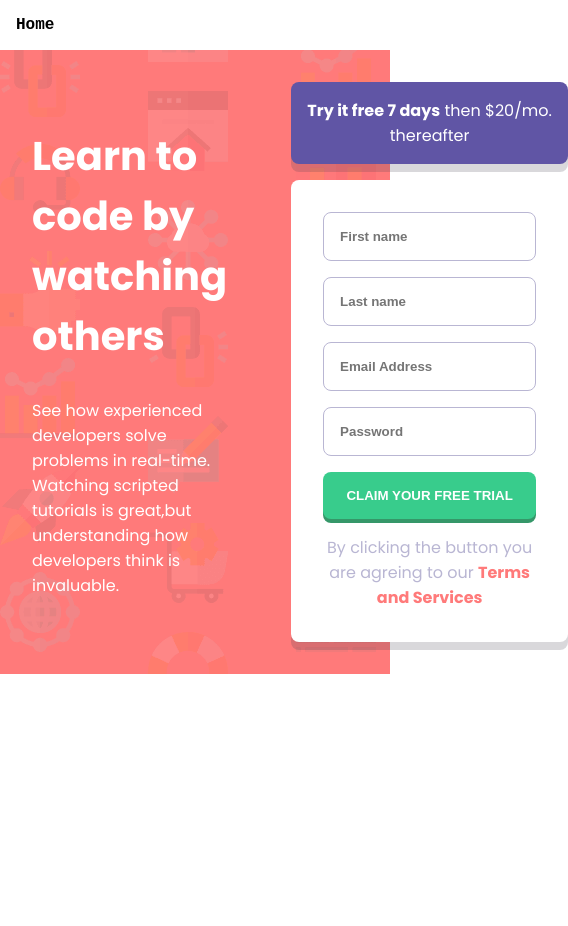
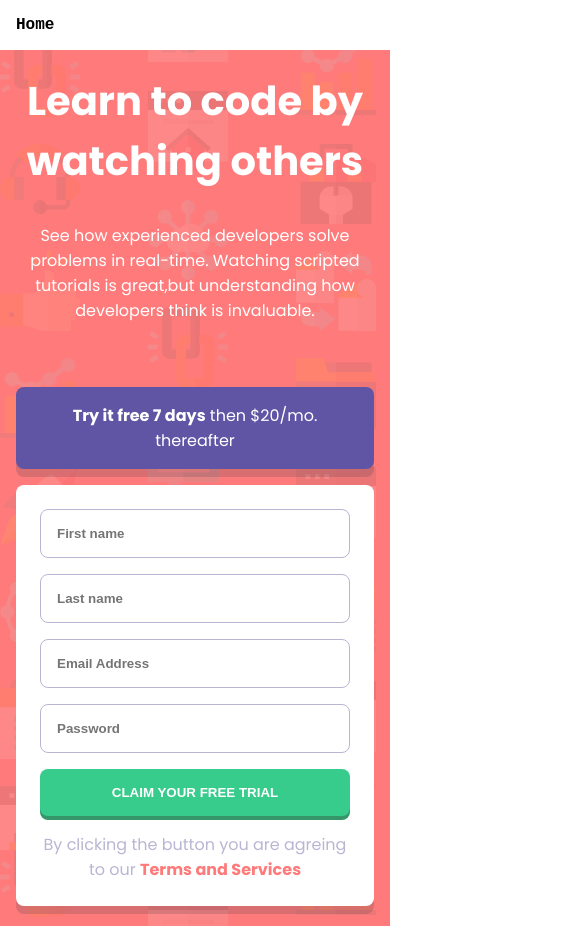
Before and after one commit to TPdkr/frontend_challenges, a React (Vite) app in the folder my-solutions/: page /frontend_challenges/input-form in a window 390 px wide. Shown: the whole page, 568 px wide, since content can reach past the window. Before the commit the page ends 844 px from the top, so only its background shows below. Built offline with nearby package versions, Linux system fonts and the light colour scheme.

Commit message:
i think everything should work now

```diff
--- a/my-solutions/src/signup-form/inputform.jsx
+++ b/my-solutions/src/signup-form/inputform.jsx
@@ -4,12 +4,19 @@ import { useState } from "react";
 function InputForm(){
     const [inputs, setInputs] = useState({});
 
-    const handleChange = (e) => {
+    function handleChange(e) {
         const name = e.target.name;
         const value = e.target.value;
 
         setInputs(values => ({...values, [name]:value}));
     }
+
+    function handleSubmit(e) {
+        e.preventDefault();
+        alert(`Hello dear ${inputs.firstname} ${inputs.lastname}`);
+    }
+
+
 
     return (
         <div className={styles.inputForm}>
@@ -29,7 +36,7 @@ function InputForm(){
 
                     </div>
                     <div className={styles.window}>
-                        <form>
+                        <form onSubmit={handleSubmit}>
                             <InputField
                             name="firstname"
                             value={inputs.firstname}
@@ -49,6 +56,7 @@ function InputForm(){
                             value={inputs.email}
                             handleChange={handleChange}
                             placeholder="Email Address"
+                            pattern="^[a-zA-Z0-9._%+-]+@[a-zA-Z0-9.-]+\.[a-zA-Z]{2,}$"
                             ></InputField>
 
                             <InputField
@@ -56,6 +64,8 @@ function InputForm(){
                             value={inputs.password}
                             handleChange={handleChange}
                             placeholder="Password"
+                            type="password"
+                            pattern="^[a-zA-Z0-9]{5,}$"
                             ></InputField>
 
                             <input className={styles.inputField} type="submit" value="CLAIM YOUR FREE TRIAL"/>
@@ -71,18 +81,37 @@ function InputForm(){
     );
 }
 
-function InputField({name, value, handleChange, placeholder, pattern="/^[a-zA-Z]+$/"}){
+function InputField({name, value, handleChange, placeholder, pattern="^[a-zA-Z]+$", type="text"}){
+    const pattern_adj = new RegExp(pattern);
+
+    const [message, setMessage]= useState("");
+
     return (
+        <div>
             <input
-            type="text"
+                type={type}
                 name={name}
                 value={value}
-            onChange={handleChange}
-            className={styles.inputField}
+                onChange={(e)=>{
+                    if (!e.target.value){
+                        setMessage(`${placeholder} cannot be empty`);
+                    } else if (!pattern_adj.test(e.target.value)) {
+                        setMessage(`Looks like this is not ${placeholder}`);
+                    } else {
+                        setMessage("");
+                    }
+
+                    handleChange(e);
+                }}
+                className={`${styles.inputField} ${(message)? styles.error : ""}`}
                 placeholder={placeholder}
                 required
                 pattern={pattern}
             />
+            <div className={styles.errorMessage}>
+                {message}
+            </div>
+        </div>
     );
 }
 
--- a/my-solutions/src/signup-form/inputform.module.css
+++ b/my-solutions/src/signup-form/inputform.module.css
@@ -12,30 +12,6 @@
     --shadow: rgba(var(--NeutralGrayrgb), 0.2);
 }
 
-/*@font-face {
-    font-family: 'Poppins';
-    src:
-        url('./fonts/Poppins-Black.ttf'),
-        url('./fonts/Poppins-BlackItalic.ttf'),
-        url('./fonts/Poppins-Bold.ttf'),
-        url('./fonts/Poppins-BoldItalic.ttf'),
-        url('./fonts/Poppins-ExtraBold.ttf'),
-        url('./fonts/Poppins-ExtraBoldItalic.ttf'),
-        url('./fonts/Poppins-ExtraLight.ttf'),
-        url('./fonts/Poppins-ExtraLightItalic.ttf'),
-        url('./fonts/Poppins-Italic.ttf'),
-        url('./fonts/Poppins-Light.ttf'),
-        url('./fonts/Poppins-LightItalic.ttf'),
-        url('./fonts/Poppins-Medium.ttf'),
-        url('./fonts/Poppins-MediumItalic.ttf'),
-        url('./fonts/Poppins-Regular.ttf'),
-        url('./fonts/Poppins-SemiBold.ttf'),
-        url('./fonts/Poppins-SemiBoldItalic.ttf'),
-        url('./fonts/Poppins-Thin.ttf'),
-        url('./fonts/Poppins-ThinItalic.ttf')
-        ;
-}*/
-
 .inputForm{
     display: grid;
     /*style*/
@@ -44,6 +20,8 @@
     font-family: 'Poppins';
     color: white;
     padding: 2rem;
+
+    min-height: 100vh;
 
 }
 
@@ -54,6 +32,16 @@
     grid-template-columns: 1fr 1fr;
     gap: 4rem;
     margin: auto;
+}
+
+@media (max-width: 37rem){
+    .inputForm{
+        padding: 1rem;
+    }
+
+    .content{
+        grid-template-columns: 1fr;
+    }
 }
 
 .content div{
@@ -84,13 +72,38 @@
     text-align: left;
 }
 
+@media (max-width: 37rem){
+    .header{
+        text-align: center;
+    }
+}
+
+/*
+===============================================================================
+ISLAND
+===============================================================================
+*/
+
 .island{
     background-color: var(--AccentPurple);
     padding: 1rem;
     border-radius: 0.5rem;
     box-shadow: 0 0.5rem  0 var(--shadow);
-    text-align: center;
+    text-align: center;transition: all 0.5s linear;
+    transition: all 0.5s linear;
 }
+
+.island:hover{
+    transform: translateY(0.25rem);
+    box-shadow: 0 0rem  0 var(--shadow);
+}
+
+
+/*
+===============================================================================
+WINDOW
+===============================================================================
+*/
 
 .window{
     background-color: white;
@@ -98,6 +111,12 @@
     border-radius: 0.5rem;
     box-shadow: 0 0.5rem  0 var(--shadow);
     color: var(--NeutralGray);
+}
+
+@media (max-width: 37rem){
+    .window{
+        padding: 1.5rem;
+    }
 }
 
 .window form{
@@ -116,7 +135,8 @@ INPUT FIELD
 ===============================================================================
 */
 
-.inputField[type=text]{
+/*text input*/
+.inputField{
     padding: 1rem;
     border-radius: 0.5rem;
     width: auto;
@@ -124,14 +144,35 @@ INPUT FIELD
     font-weight: 600;
 }
 
-.inputField[type=text]:focus{
+.inputField:focus{
     border-color: var(--AccentPurple);
 }
 
-.inputField[type=text]::placeholder{
+
+.inputField.error{
+    border-color: var(--PrimaryRed);
+    color: var(--PrimaryRed);
+    background-image: url("./images/icon-error.svg");
+    background-position: right 5% center;
+    background-repeat: no-repeat;
+}
+
+.inputField.error:focus{
+    border-color: var(--PrimaryRed);
+    color: var(--PrimaryRed);
+}
+
+.inputField::placeholder{
     font-weight: 600;
 }
 
+.errorMessage{
+    color: var(--PrimaryRed);
+    text-align: right;
+    font-size: 0.7rem;
+}
+
+/*submit field*/
 .inputField[type=submit]{
     background-color: var(--PrimaryGreen);
     color: white;
```
Lines whose indentation alone changed are shown as unchanged.
